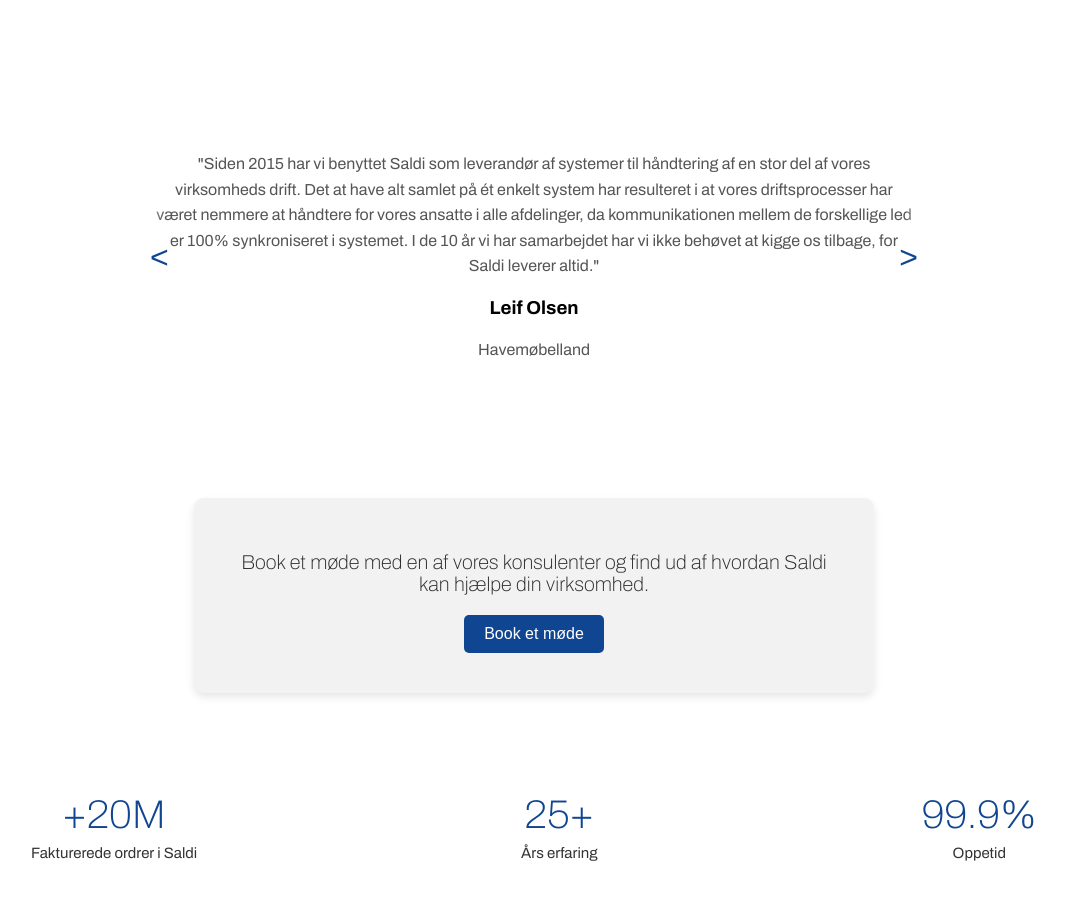
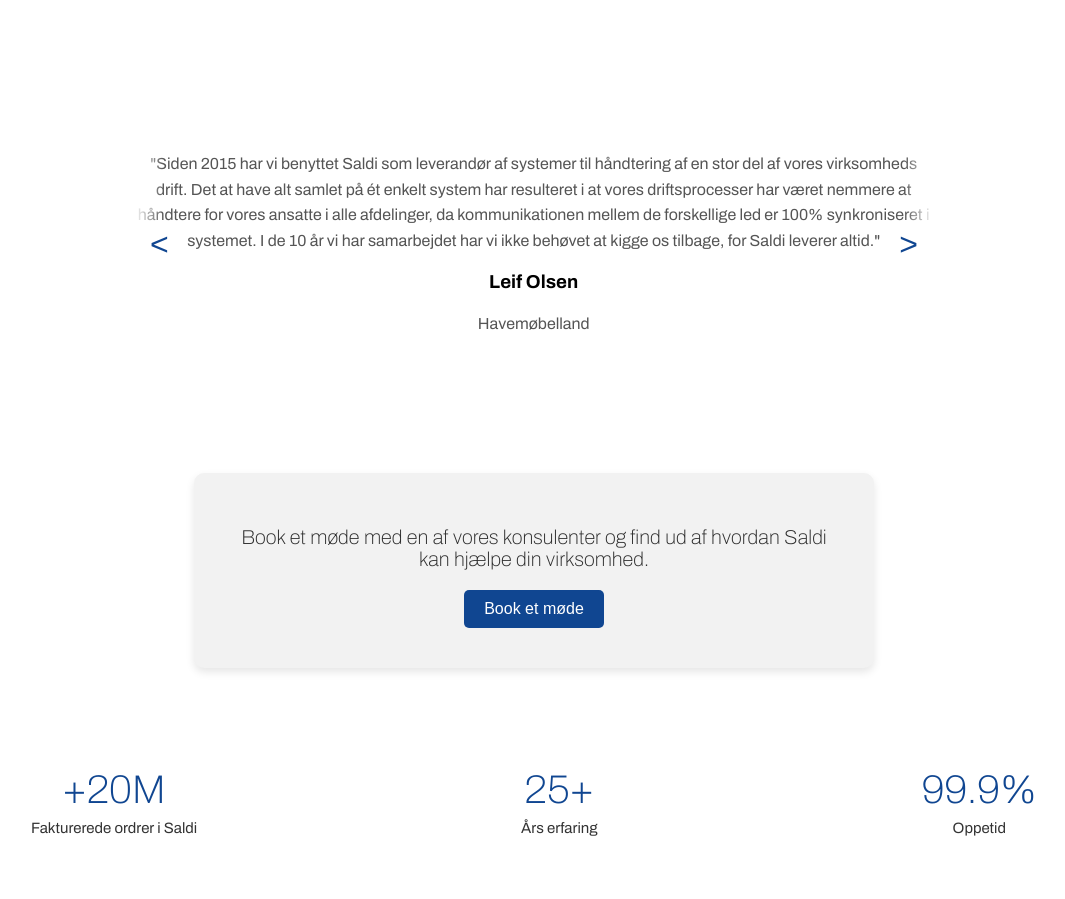
Before and after one commit to Qlaramedbindestreg/saldi-dev, a React (Vite) app: page / in a window 1280 px wide. Shown: the part 3290-4189 px from the top of the page, without its empty margins (106-1171 px from the left). Built offline with nearby package versions, Linux system fonts and the light colour scheme; a web font is replaced by a local one.

Commit message:
feat: enhance testimonials component with improved transition handling and cloned testimonials for seamless navigation

```diff
--- a/src/components/Testemonials/Testemonials.jsx
+++ b/src/components/Testemonials/Testemonials.jsx
@@ -21,29 +21,53 @@
 ];
 
 export default function Testimonials() {
-  const [currentIndex, setCurrentIndex] = useState(0);
+  const [currentIndex, setCurrentIndex] = useState(1);
   const [isTransitioning, setIsTransitioning] = useState(false);
   const trackRef = useRef(null);
 
+
+  const clonedTestimonials = [
+    testimonials[testimonials.length - 1],
+    ...testimonials,
+    testimonials[0],
+  ];
+
   useEffect(() => {
-    if (currentIndex < 0) {
-      setCurrentIndex(testimonials.length - 1);
-    } else if (currentIndex >= testimonials.length) {
-      setCurrentIndex(0);
-    }
-  }, [currentIndex]);
+    const handleTransitionEnd = () => {
+      if (currentIndex === 0) {
+
+        trackRef.current.style.transition = "none";
+        setCurrentIndex(testimonials.length);
+      } else if (currentIndex === clonedTestimonials.length - 1) {
+
+        trackRef.current.style.transition = "none";
+        setCurrentIndex(1);
+      }
+      setIsTransitioning(false);
+    };
+
+    trackRef.current.addEventListener("transitionend", handleTransitionEnd);
+
+    return () => {
+      if (trackRef.current) {
+        trackRef.current.removeEventListener("transitionend", handleTransitionEnd);
+      }
+    };
+  }, [currentIndex, clonedTestimonials.length, testimonials.length]);
 
   const goToNext = () => {
     if (!isTransitioning) {
       setIsTransitioning(true);
-      setCurrentIndex((prevIndex) => (prevIndex + 1) % testimonials.length);
+      setCurrentIndex((prevIndex) => (prevIndex + 1) % clonedTestimonials.length);
     }
   };
 
   const goToPrevious = () => {
     if (!isTransitioning) {
       setIsTransitioning(true);
-      setCurrentIndex((prevIndex) => (prevIndex - 1 + testimonials.length) % testimonials.length);
+      setCurrentIndex(
+        (prevIndex) => (prevIndex - 1 + clonedTestimonials.length) % clonedTestimonials.length
+      );
     }
   };
 
@@ -56,13 +80,13 @@
           className={`testimonial-track ${isTransitioning ? "transitioning" : ""}`}
           style={{
             transform: `translateX(calc(-${currentIndex * 100}% - ${currentIndex * 20}px))`,
+            transition: isTransitioning ? "transform 0.5s ease" : "none",
           }}
           ref={trackRef}
-          onTransitionEnd={() => setIsTransitioning(false)}
         >
-          {testimonials.map((testimonial, index) => (
+          {clonedTestimonials.map((testimonial, index) => (
             <div
-              key={testimonial.id}
+              key={index}
               className={`testimonial ${currentIndex === index ? "active" : ""}`}
             >
               <p>{testimonial.review}</p>
```
